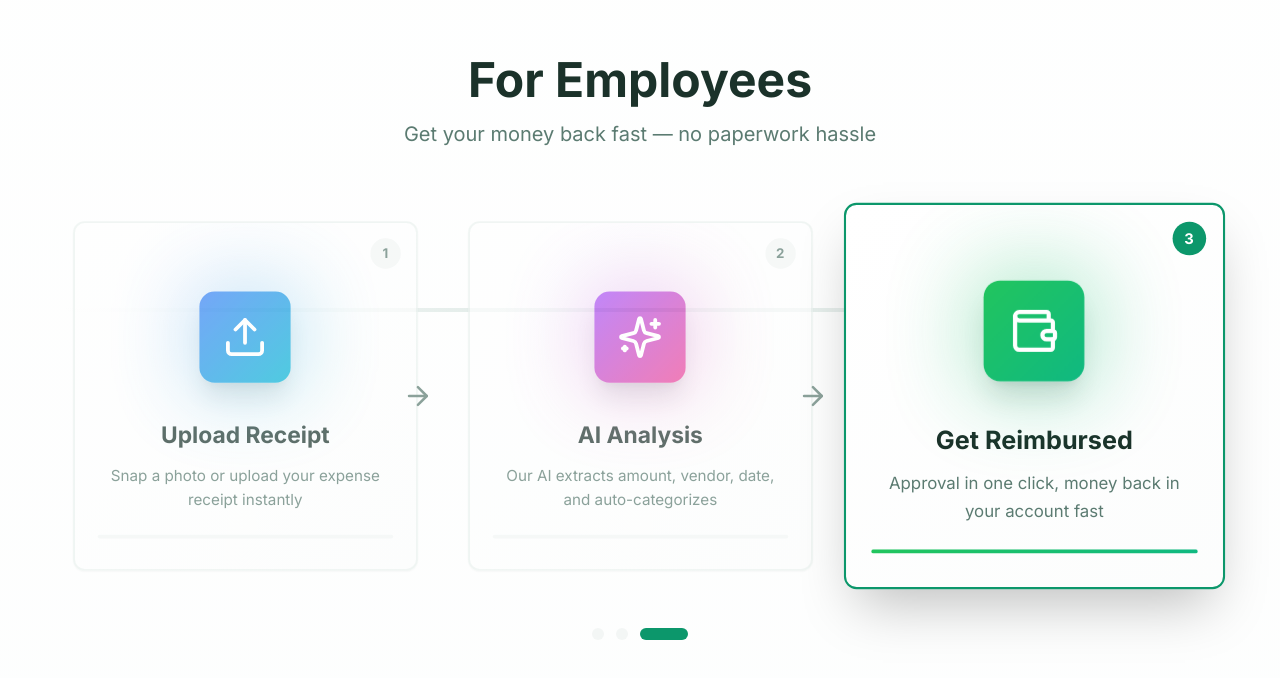
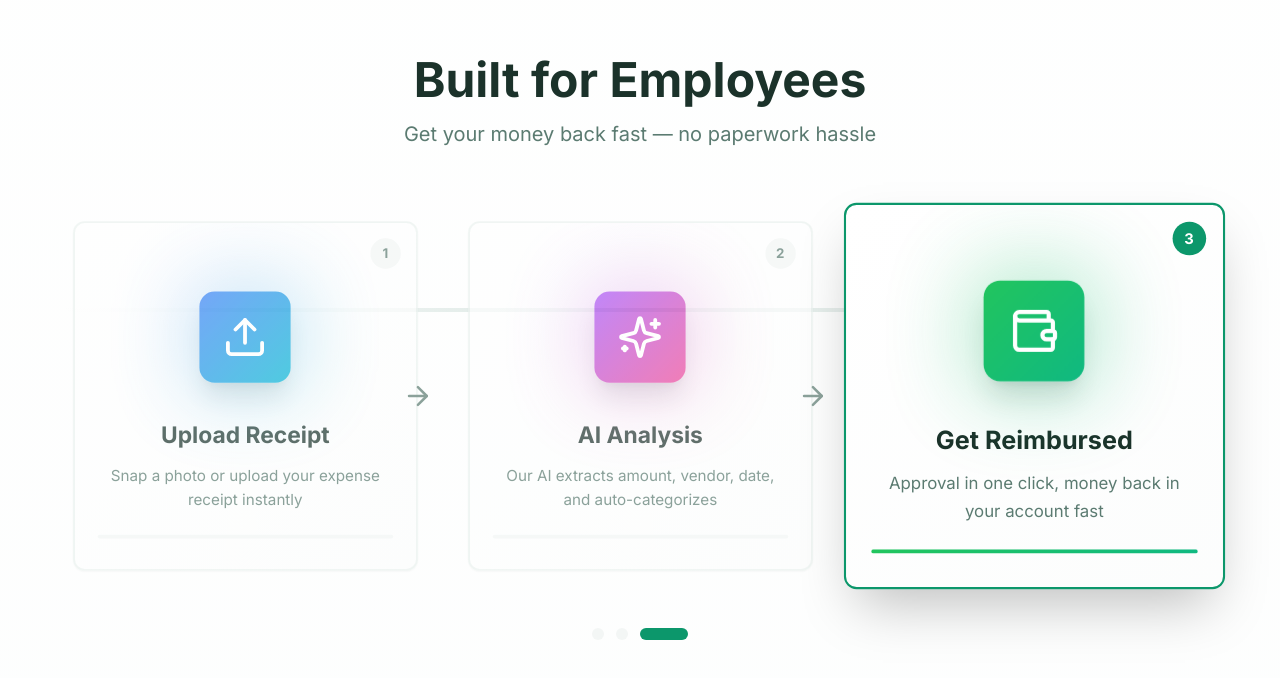
Before and after one commit to aiteam33-del/paisaback, a React (Vite) app: page / in a window 1280 px wide. Shown: the part 910-1588 px from the top of the page. Built offline with nearby package versions, Linux system fonts and the light colour scheme; the HTML template or start-up script is replaced by a standard one.

Commit message:
Refactor: Update employee section title

```diff
--- a/src/pages/Index.tsx
+++ b/src/pages/Index.tsx
@@ -245,7 +245,7 @@ const Index = () => {
           <div className="max-w-6xl mx-auto">
             <div className="text-center mb-16 space-y-4">
               <h2 className="text-3xl md:text-4xl lg:text-5xl font-bold text-foreground">
-                For Employees
+                Built for Employees
               </h2>
               <p className="text-lg md:text-xl text-muted-foreground">
                 Get your money back fast — no paperwork hassle
```
